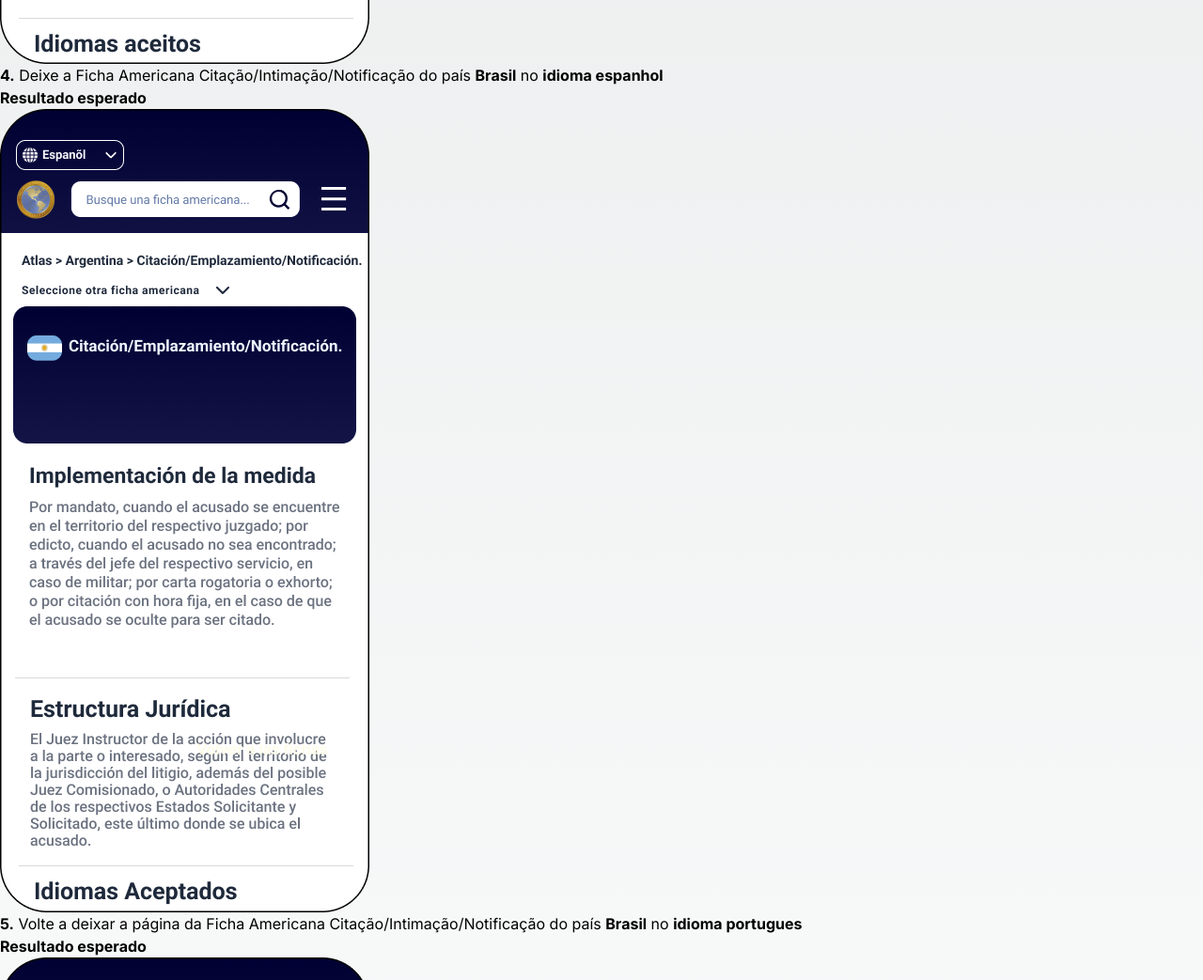
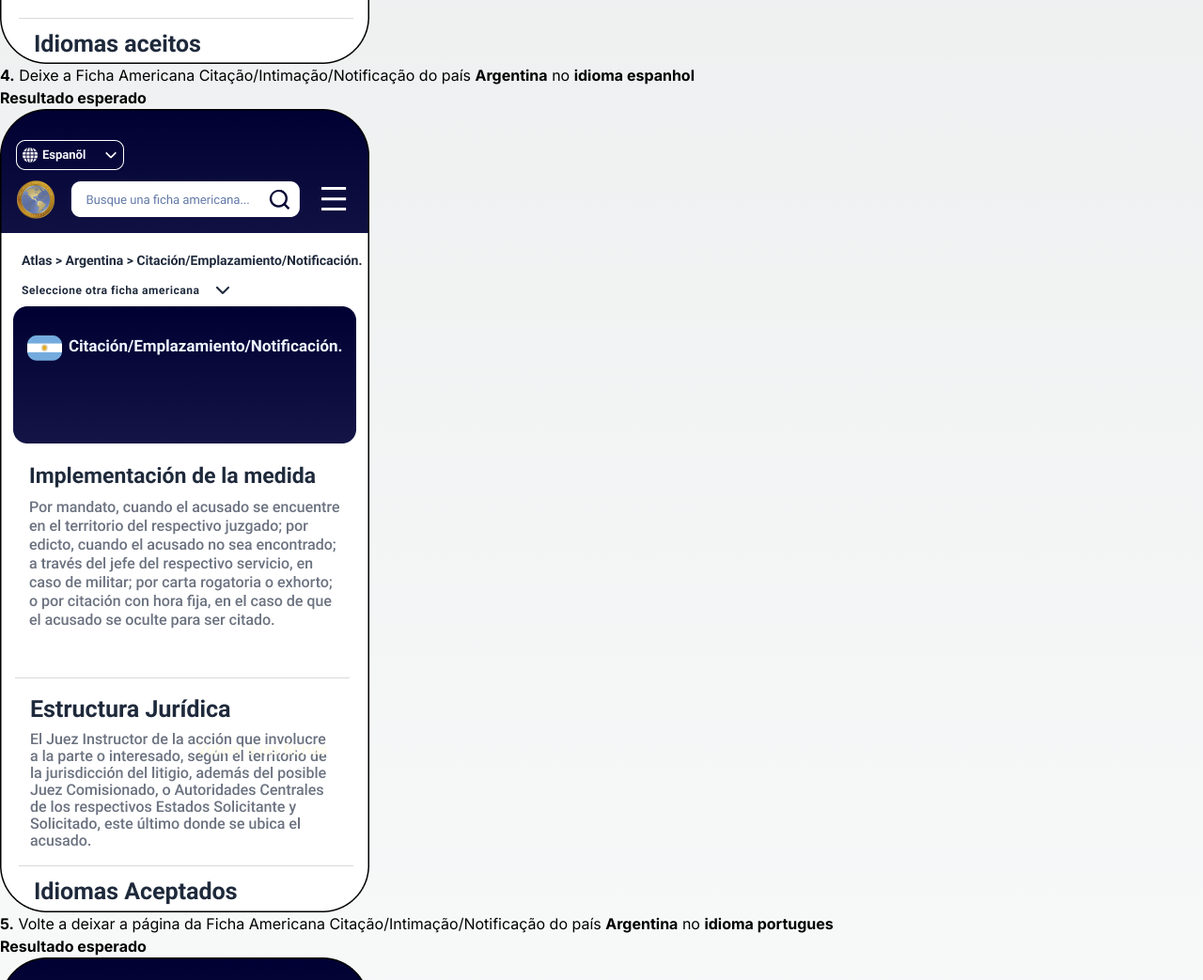
Before and after one commit to MelloBirkan/atlas-teste-usabilidade, a Next.js app: page / in a window 1280 px wide. Shown: the part 2928-3971 px from the top of the page at 94% size. Built offline with nearby package versions, Linux system fonts and the light colour scheme.

Commit message:
correção nos itens `4` e `5`

```diff
--- a/src/app/page.js
+++ b/src/app/page.js
@@ -85,7 +85,7 @@ export default function Home() {
         <li className="">
           <strong>4.</strong> Deixe a Ficha Americana
           <span className="font-bold "> Citação/Intimação/Notificação</span> do
-          país <strong>Brasil</strong> no <strong>idioma espanhol</strong>
+          país <strong>Argentina</strong> no <strong>idioma espanhol</strong>
           <p className="pt-1 pb-1">
             <strong className="text-lg m-1 text-yellow-700">
               Resultado esperado
@@ -96,7 +96,7 @@ export default function Home() {
         <li className="my-4">
           <strong> 5.</strong> Volte a deixar a página da Ficha Americana{' '}
           <span className="font-bold "> Citação/Intimação/Notificação</span> do
-          país <strong>Brasil</strong> no <strong>idioma portugues</strong>
+          país <strong>Argentina</strong> no <strong>idioma portugues</strong>
           <p className="pt-2 pb-1">
             <strong className="text-lg m-1 text-yellow-700">
               Resultado esperado
```
